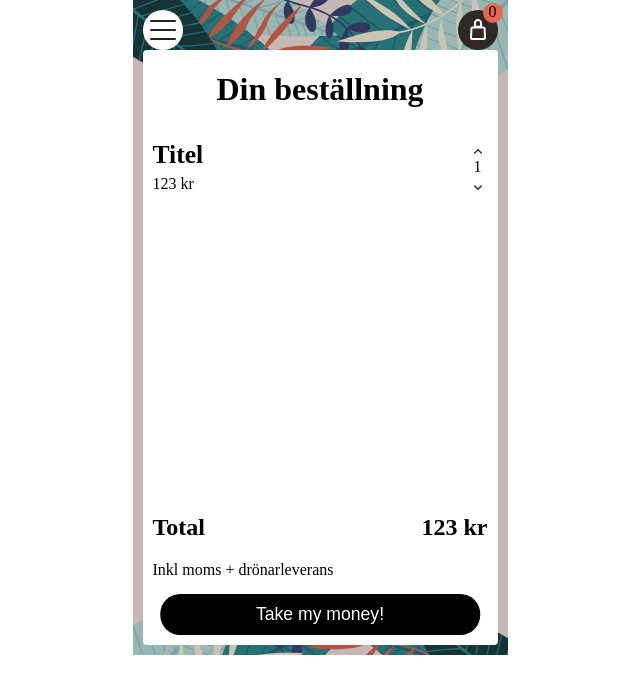
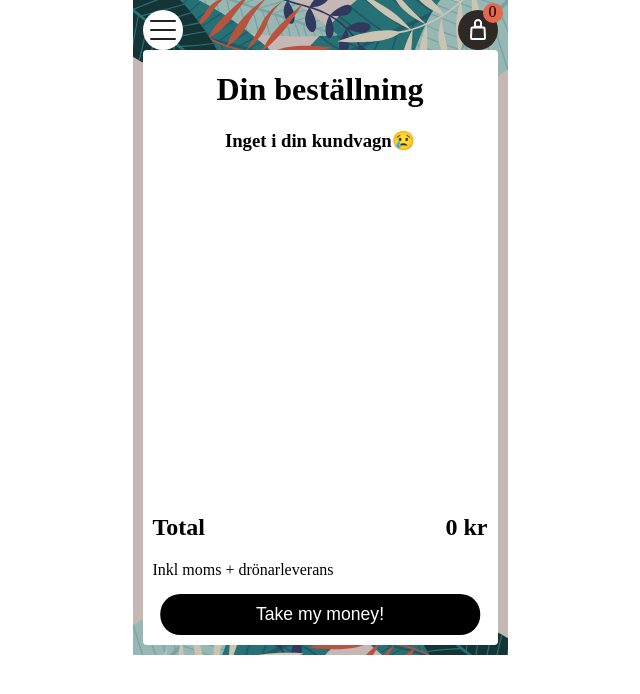
Before and after one commit to Kybbe/fire-turtles, a React (Create React App) app: page / in a window 1280 px wide. Both pictures are taken after a click on the button 797 px from the left and 30 px from the top of the page. Shown: the top 694 px of the page, without its empty margins (320-960 px from the left). Built offline with nearby package versions, Linux system fonts and the light colour scheme.

Commit message:
fix addToCart reducer and made cart live :)

```diff
--- a/src/components/Cart.js
+++ b/src/components/Cart.js
@@ -3,7 +3,13 @@ import downArrow from '../assets/graphics/arrow-down.svg';
 
 import bag from '../assets/graphics/bag.svg';
 
+import { useSelector, useDispatch } from "react-redux";
+import { deleteCart, removeFromCart, addToCart } from "../store/menuActions";
+
 function Cart() {
+
+	const dispatch = useDispatch();
+  const cart = useSelector(state => state.cart);
 
 	function openCart() {
 		document.querySelector('.cart').classList.toggle('openCart');
@@ -12,8 +18,32 @@ function Cart() {
 	}
 
 	function order() {
-		document.querySelector('.cart').classList.toggle('openCart');
+	  openCart();
 		console.log("ORDER");
+		//set cart to nothing since we ordered
+		dispatch( deleteCart() );
+	}
+
+	function removeItem(item) {
+		console.log("REMOVE ITEM", item);
+		dispatch( removeFromCart(item) );
+	}
+
+	function addItem(item) {
+		console.log("adding item to cart", item);
+		dispatch( addToCart(item) );
+	}
+
+	//go through all items in cart and calculate total price from item.price
+	var totalPrice = 0;
+	for (let i = 0; i < cart.length; i++) {
+		totalPrice += Number(cart[i].price * cart[i].quantity);
+	}
+
+	// go through all items in cart and calculate total quantity from item.quantity
+	var totalQuantity = 0;
+	for (let i = 0; i < cart.length; i++) {
+		totalQuantity += Number(cart[i].quantity);
 	}
 
 	return(
@@ -21,19 +51,21 @@ function Cart() {
 			<div className="cart">
 			<h1 style={{textAlign: "center"}}>Din beställning</h1>
 
-			<ul className='cartList'>
-				<li className='cartItem'>
+			{cart.length !== 0 ? <ul className='cartList'>
+				{cart.map(item => (
+				<li className='cartItem' key={item.name?item.name:""}>
 					<div className='itemText'>
-						<h3 className='cartTitle'>Titel</h3>
-						<p className='cartPrice'>123 kr</p>
+						<h3 className='cartTitle'>{item.name?item.name:""}</h3>
+						<p className='cartPrice'>{item.price?item.price:""} kr</p>
 					</div>
 					<div className="quantity">
-						<button className='arrow up'><img src={upArrow} alt="Up arrow"></img></button>
-						<p className='cartQuantity'>1</p>
-						<button className='arrow down'><img src={downArrow} alt="Down arrow"></img></button>
+						<button className='arrow up' onClick={() => addItem({name: item.name, price: item.price})}><img src={upArrow} alt="Up arrow"></img></button>
+						<p className='cartQuantity'>{item.quantity?item.quantity:""}</p>
+						<button className='arrow down' onClick={() => removeItem(item.name)}><img src={downArrow} alt="Down arrow"></img></button>
 					</div>
 				</li>
-			</ul>
+				))}
+			</ul>: <h3 style={{textAlign: "center"}}>Inget i din kundvagn😢</h3>}
 
 			<div className='cartBottom'>
 				<div className='cartBottomText'>
@@ -41,7 +73,7 @@ function Cart() {
 					<p>Inkl moms + drönarleverans</p>
 				</div>
 				<div className='cartBottomPrice'>
-					<h2>123 kr</h2>
+					<h2>{totalPrice} kr</h2>
 				</div>
 			</div>
 			<button className='cartOrder' onClick={order}>Take my money!</button>
@@ -49,7 +81,7 @@ function Cart() {
 		</div>
 		<div style={{position: "relative"}}>
 			<button className='cartBtn' onClick={openCart}><img src={bag} alt="bag"></img></button>
-			<p className='cartTotal'>0</p>
+			<p className='cartTotal'>{totalQuantity}</p>
 		</div>
 		</div>
 	)
--- a/src/store/menuReducer.js
+++ b/src/store/menuReducer.js
@@ -21,26 +21,21 @@ const todoReducer = (state = inititalState, action) => {
       }
     //send name and price, and if its in the cart its quantity gets increased
     case 'ADD_TO_CART':
+      let newCart = [...state.cart];
+      let found = false;
+      for (let i = 0; i < newCart.length; i++) {
+        if (newCart[i].name === action.payload.name) {
+          newCart[i].quantity++;
+          found = true;
+        }
+      }
+      if (!found) {
+        newCart.push({name: action.payload.name, price: action.payload.price, quantity: 1});
+      }
+
       return {
         ...state,
-        // each item in cart is an object with a name and a quantity
-        // if the item is already in the cart, increase the quantity
-        // if the item is not in the cart, add it to the cart with 1 quantity
-        cart: state.cart.map(item => {
-          if (item.name === action.payload.name) {
-            return {
-              ...item,
-              quantity: item.quantity + 1
-            }
-          } else {
-            return item
-          }
-        }
-        ).concat({
-          name: action.payload.name,
-          price: action.payload.price,
-          quantity: 1
-        })
+        cart: newCart
       }
     //send name
     case 'REMOVE_FROM_CART':
@@ -49,9 +44,9 @@ const todoReducer = (state = inititalState, action) => {
         // if the item is in the cart, decrease the quantity
         // if the item quantity is 1, remove the item from the cart
         cart: state.cart.map(item => {
-          if (item.name === action.payload.name) {
+          if (item.name === action.payload) {
             if (item.quantity === 1) {
-              return null
+              return null;
             } else {
               return {
                 ...item,
@@ -61,9 +56,9 @@ const todoReducer = (state = inititalState, action) => {
           } else {
             return item
           }
-        })
+        }).filter(item => item !== null)
       }
-    case 'DELETE CART':
+    case 'DELETE_CART':
       return {
         ...state,
         cart: []
--- a/src/views/Menu.js
+++ b/src/views/Menu.js
@@ -3,14 +3,27 @@ import add from '../assets/graphics/add.svg';
 import header from '../assets/graphics/graphics-header.svg';
 import footer from '../assets/graphics/graphics-footer.svg';
 
+import { useSelector, useDispatch } from "react-redux";
+import { addToCart } from "../store/menuActions";
+
 function Menu() {
+
+	const dispatch = useDispatch();
+	const cart = useSelector(state => state.cart);
+
+	function addItem(item) {
+		console.log("adding item to cart", item);
+		dispatch( addToCart(item) );
+	}
+	console.log(cart)
+
 	return (
 		<div className="menuInfo backgroundBeige">
 			<img src={header} alt="header" className="header"></img>
 			<h1 style={{textAlign: "center"}}>MENU</h1>
 
 			<ul className='menuList'>
-				<li className='menuItem'>
+				<li className='menuItem' onClick={() => addItem({name: "Kaffe Latte", price: "40"})}>
 					<img src={add} alt="add" className='menuPlus'></img>
 					<div className='menuItemText'>
 						<h2 className="menuTitle"> Kaffe Latte </h2>
```
